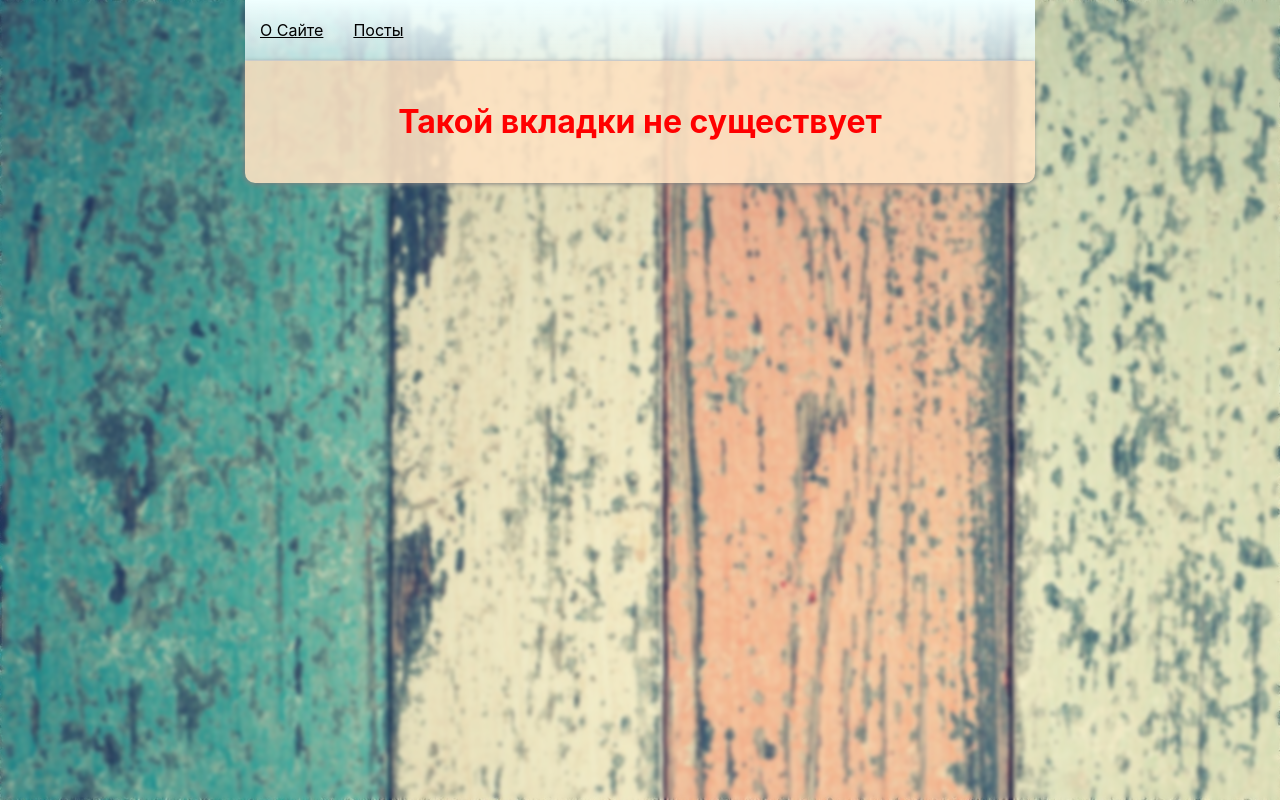
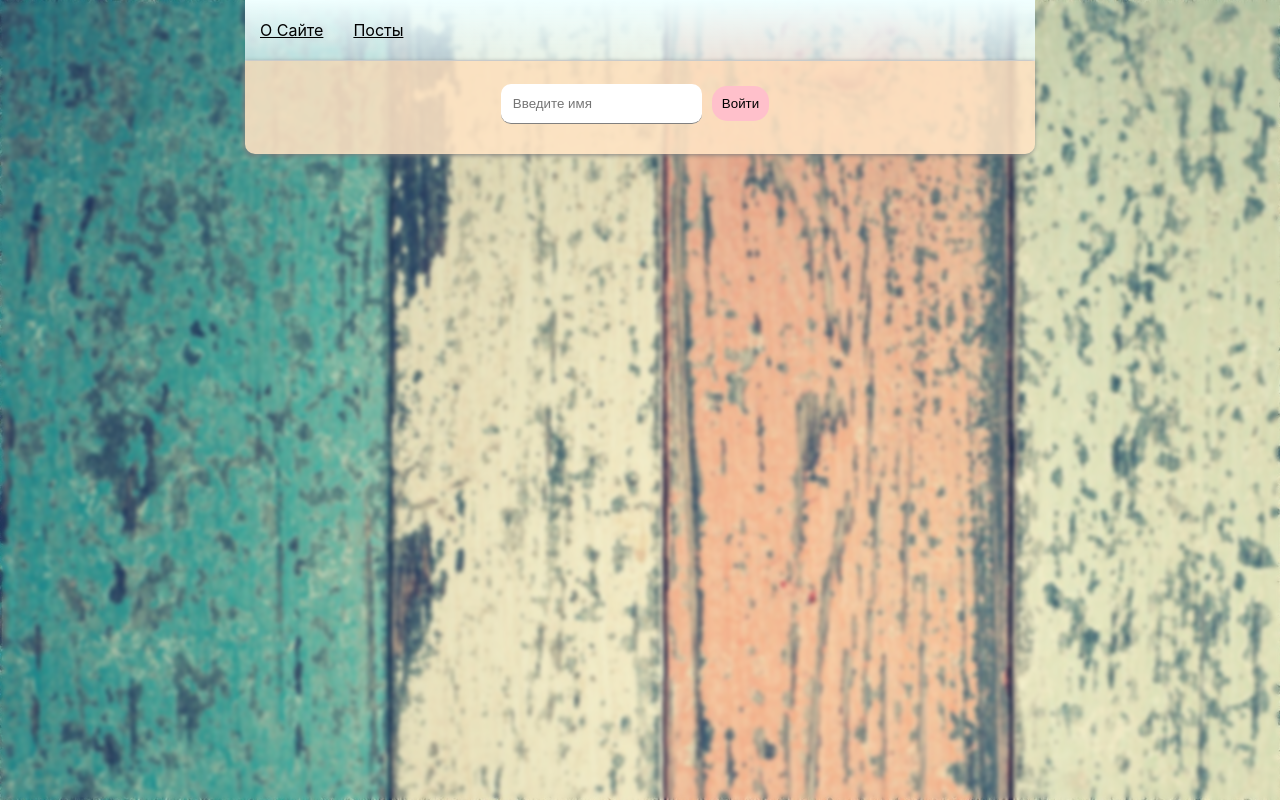
Before and after one commit to AndrikSokol/React-node, a React (Create React App) app: page / in a window 1280 px wide. Built offline with nearby package versions, Linux system fonts and the light colour scheme.

Commit message:
created context

```diff
--- a/src/App.js
+++ b/src/App.js
@@ -5,11 +5,13 @@ import Posts from "./pages/Posts";
 import Error from "./pages/Error";
 import Navbar from "./components/UI/Navbar/Navbar";
 import PostIdPage from "./pages/PostIdPage";
+import SignIn from "./pages/SignIn";
 const App = () => {
   return (
     <div className="App">
       <Navbar />
       <Routes>
+        <Route path="/" element={<SignIn />} />
         <Route path="about" element={<About />} />
         <Route path="posts" element={<Posts />} />
         <Route path="posts/:id" element={<PostIdPage />} />
--- a/src/components/PostItem.jsx
+++ b/src/components/PostItem.jsx
@@ -16,17 +16,19 @@ const PostItem = ({ post, removePost, number }) => {
           alt="Красная канцелярская кнопка"
         ></img>
         <h3>
-          {post.id}. {post.title}
+          {number}. {post.title}
         </h3>
         <p>{post.body}</p>
       </div>
-      <div style={{ marginRight: "10px", marginLeft: "5px" }}>
-        <MyButton onClick={() => navigate(`/posts/${post.id}`)}>
-          Открыть
-        </MyButton>
-      </div>
       <div>
-        <MyButton onClick={() => removePost(post)}>Удалить</MyButton>
+        <div>
+          <MyButton onClick={() => navigate(`/posts/${post.id}`)}>
+            Открыть
+          </MyButton>
+        </div>
+        <div>
+          <MyButton onClick={() => removePost(post)}>Удалить</MyButton>
+        </div>
       </div>
     </div>
   );
--- a/src/components/SwitchPages.jsx
+++ b/src/components/SwitchPages.jsx
@@ -6,8 +6,10 @@ const SwitchPages = ({ totalPages, pagesArray, changePage, page }) => {
     <div style={{ display: "flex", justifyContent: "center" }}>
       {totalPages &&
         pagesArray.map((p) => {
-          const st = { marginRight: "10px" };
-          if (p == page) st.borderLeft = "2px solid black";
+          const st = {};
+          if (p == page) {
+            st.borderLeft = "2px solid black";
+          }
           return (
             <MyButton key={p} onClick={() => changePage(p)} style={st}>
               {p}
--- a/src/components/UI/Navbar/Navbar.jsx
+++ b/src/components/UI/Navbar/Navbar.jsx
@@ -1,12 +1,23 @@
 import React from "react";
 import style from "./Navbar.module.scss";
 import { Link } from "react-router-dom";
+import MyButton from "../button/MyButton";
+import { AuthContext } from "../../../providers/AuthProvider";
 
 const Navbar = () => {
+  const { user, setUser } = React.useContext(AuthContext);
   return (
     <div className={style.Navbar}>
-      <Link to="/about">О Сайте</Link>
-      <Link to="/posts">Посты</Link>
+      <div>
+        <Link to="/about">О Сайте</Link>
+        <Link to="/posts">Посты</Link>
+      </div>
+      {user && (
+        <div>
+          Привет, {user}
+          <MyButton onClick={() => setUser(null)}>Выйти</MyButton>
+        </div>
+      )}
     </div>
   );
 };
--- a/src/components/UI/Navbar/Navbar.module.scss
+++ b/src/components/UI/Navbar/Navbar.module.scss
@@ -2,6 +2,7 @@
   display: flex;
   flex-direction: row;
   align-items: center;
+  justify-content: space-between;
   width: 100%;
   height: 60px;
   background: linear-gradient(rgba(240, 255, 255, 1), rgba(240, 255, 255, 0.7));
--- a/src/components/UI/button/MyButton.module.scss
+++ b/src/components/UI/button/MyButton.module.scss
@@ -2,6 +2,7 @@
   background-color: pink;
   border: 0px;
   padding: 10px;
+  margin: 5px 10px 3px 10px;
   border-radius: 15px;
   transition: opacity, transform ease-in-out 0.2s;
   cursor: pointer;
--- a/src/components/UI/myModal/MyModal.module.scss
+++ b/src/components/UI/myModal/MyModal.module.scss
@@ -9,11 +9,11 @@
 }
 
 .myModalContent {
+  position: fixed;
   padding: 25px;
   background-color: rgba(255, 228, 196);
   border-radius: 16px;
   min-width: 400px;
-  max-height: 200px;
 }
 
 .myModal.active {
--- a/src/index.js
+++ b/src/index.js
@@ -3,12 +3,15 @@ import ReactDOM from "react-dom/client";
 import "./index.css";
 import App from "./App";
 import { BrowserRouter } from "react-router-dom";
+import AuthProvider from "./providers/AuthProvider";
 
 const root = ReactDOM.createRoot(document.getElementById("root"));
 root.render(
   <React.StrictMode>
-    <BrowserRouter>
-      <App />
-    </BrowserRouter>
+    <AuthProvider>
+      <BrowserRouter>
+        <App />
+      </BrowserRouter>
+    </AuthProvider>
   </React.StrictMode>
 );
--- a/src/pages/PostIdPage.jsx
+++ b/src/pages/PostIdPage.jsx
@@ -41,9 +41,7 @@ const PostIdPage = () => {
       ) : (
         <div className={style.PostItem}>
           <div>
-            <h2>
-              {post.id}. {post.title}
-            </h2>
+            <h2>{post.title}</h2>
             <p>{post.body}</p>
           </div>
         </div>
--- /dev/null
+++ b/src/pages/SignIn.jsx
@@ -0,0 +1,32 @@
+import React, { useContext } from "react";
+import MyButton from "../components/UI/button/MyButton";
+import MyInput from "../components/UI/input/MyInput";
+import { AuthContext } from "../providers/AuthProvider";
+import style from "./SignIn.module.scss";
+import { useNavigate } from "react-router-dom";
+
+const SignIn = () => {
+  const { user, setUser } = useContext(AuthContext);
+  const [name, setName] = React.useState("");
+
+  const navigate = useNavigate();
+  return (
+    <div className={style.SignIn}>
+      <MyInput
+        placeholder="Введите имя"
+        value={name}
+        onChange={(e) => setName(e.target.value)}
+      ></MyInput>
+      <MyButton
+        onClick={() => {
+          navigate("/Posts");
+          setUser(name);
+        }}
+      >
+        Войти
+      </MyButton>
+    </div>
+  );
+};
+
+export default SignIn;
--- /dev/null
+++ b/src/pages/SignIn.module.scss
@@ -0,0 +1,10 @@
+.SignIn {
+  display: flex;
+  flex-direction: row;
+  justify-content: center;
+  align-items: baseline;
+  background-color: rgba(255, 228, 196, 0.873);
+  padding: 20px;
+  border-radius: 0 0 10px 10px;
+  box-shadow: -1px 1px 5px gray;
+}
--- /dev/null
+++ b/src/providers/AuthProvider.jsx
@@ -0,0 +1,14 @@
+import React from "react";
+
+export const AuthContext = React.createContext();
+
+const AuthProvider = ({ children }) => {
+  const [user, setUser] = React.useState(null);
+  return (
+    <AuthContext.Provider value={{ user, setUser }}>
+      {children}
+    </AuthContext.Provider>
+  );
+};
+
+export default AuthProvider;
```
